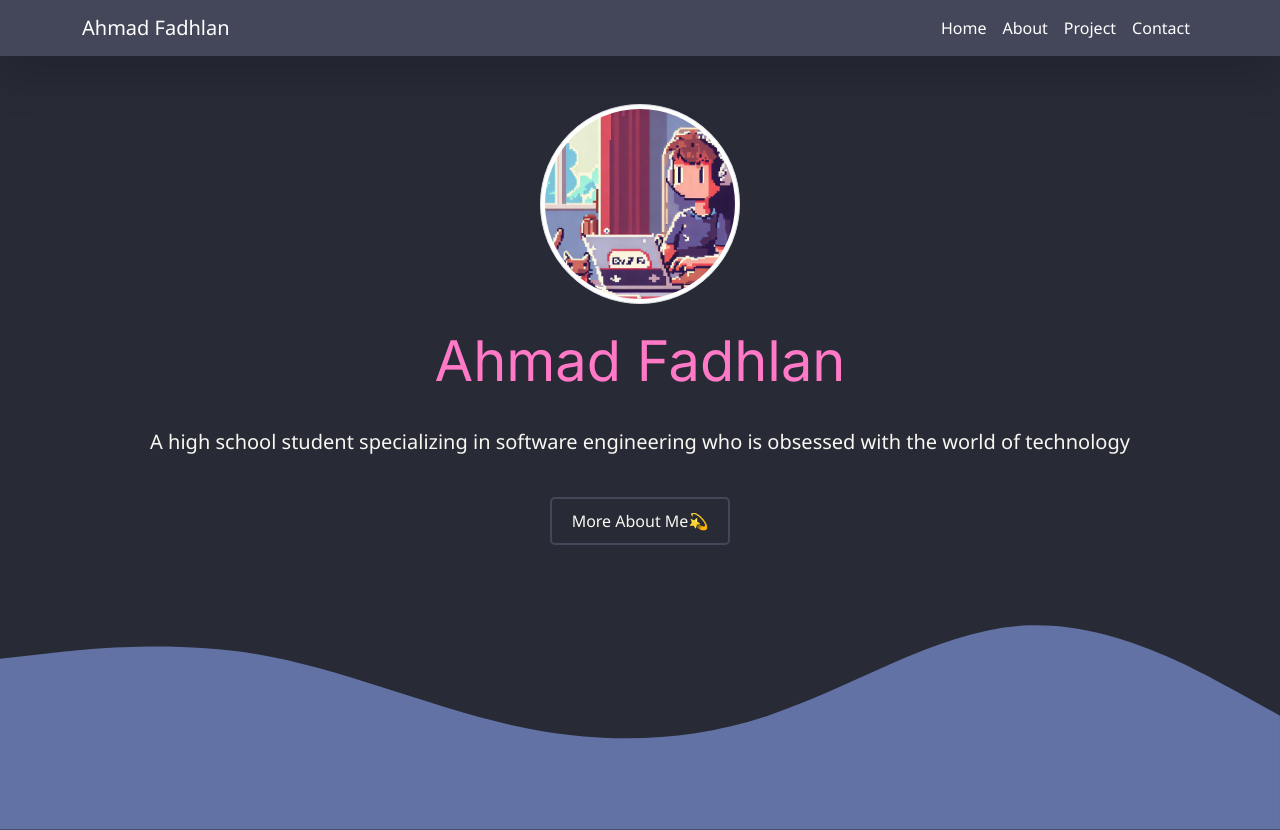
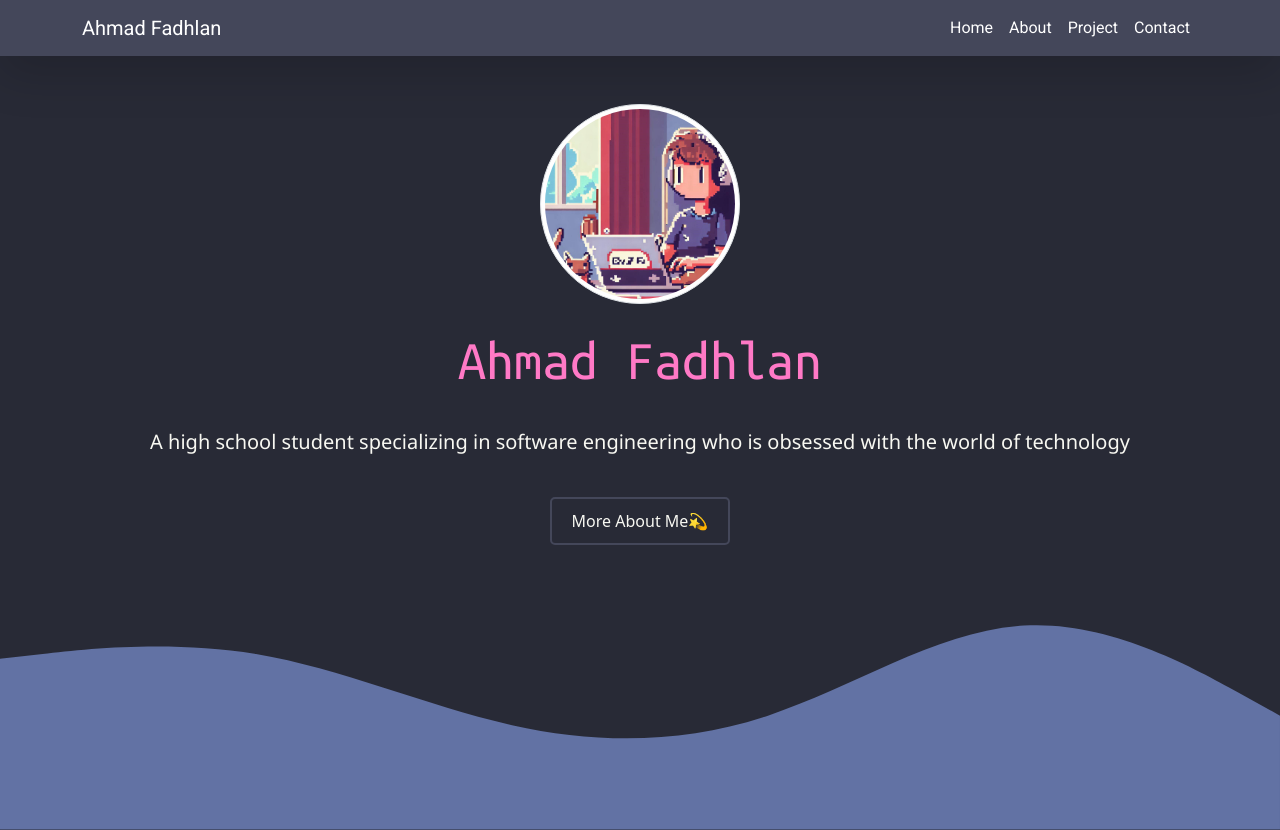
Before and after one commit to maungpindad/Bootstrap-Portfolio, a plain HTML site: page index.html in a window 1280 px wide. Drawn offline with nearby package versions, Linux system fonts and the light colour scheme.

Commit message:
Change Fonts

```diff
--- a/index.html
+++ b/index.html
@@ -4,18 +4,25 @@
     <meta charset="utf-8" />
     <meta name="viewport" content="width=device-width, initial-scale=1" />
     <title>Portofolio Bootstrap</title>
+
+    <!-- Link Bootstrap -->
     <link
       href="https://cdn.jsdelivr.net/npm/bootstrap@5.3.0-alpha3/dist/css/bootstrap.min.css"
       rel="stylesheet"
       integrity="sha384-KK94CHFLLe+nY2dmCWGMq91rCGa5gtU4mk92HdvYe+M/SXH301p5ILy+dN9+nJOZ"
       crossorigin="anonymous"
     />
+    <!-- Link Bootstrap -->
+
+    <!-- Link Google Fonts -->
     <link rel="preconnect" href="https://fonts.googleapis.com" />
     <link rel="preconnect" href="https://fonts.gstatic.com" crossorigin />
     <link
-      href="https://fonts.googleapis.com/css2?family=Inter:wght@400;500;600;700;800;900&family=Noto+Sans:wght@400;500;600;700;800;900&family=Roboto:wght@400;500;700;900&display=swap"
+      href="https://fonts.googleapis.com/css2?family=Fira+Code:wght@400;500;700&family=JetBrains+Mono:wght@400;500;700&family=Noto+Sans:wght@400;500;700&family=Poppins:wght@400;500;700&family=Roboto:wght@400;500;700&family=Ubuntu+Mono:wght@400;700&display=swap"
       rel="stylesheet"
     />
+    <!-- Link Google Fonts -->
+
     <link rel="stylesheet" href="style.css" />
   </head>
   <body>
@@ -64,6 +71,7 @@
       </div>
     </nav>
     <!-- Navbar End -->
+
     <!-- Jumbotron Start -->
     <section class="jumbotron text-center">
       <img
--- a/style.css
+++ b/style.css
@@ -1,14 +1,19 @@
-* {
-  font-family: "Noto Sans", sans-serif;
-}
-
 nav {
   color: #f8f8f2;
+  font-family: "Roboto", sans-serif;
 }
 
 .jumbotron {
   padding-top: 3rem;
   background-color: #282a36;
+}
+
+.jumbotron h1 {
+  font-family: "Ubuntu Mono", monospace;
+}
+
+.jumbotron p {
+  font-family: "Noto Sans", sans-serif;
 }
 
 .jumbotron img {
```
